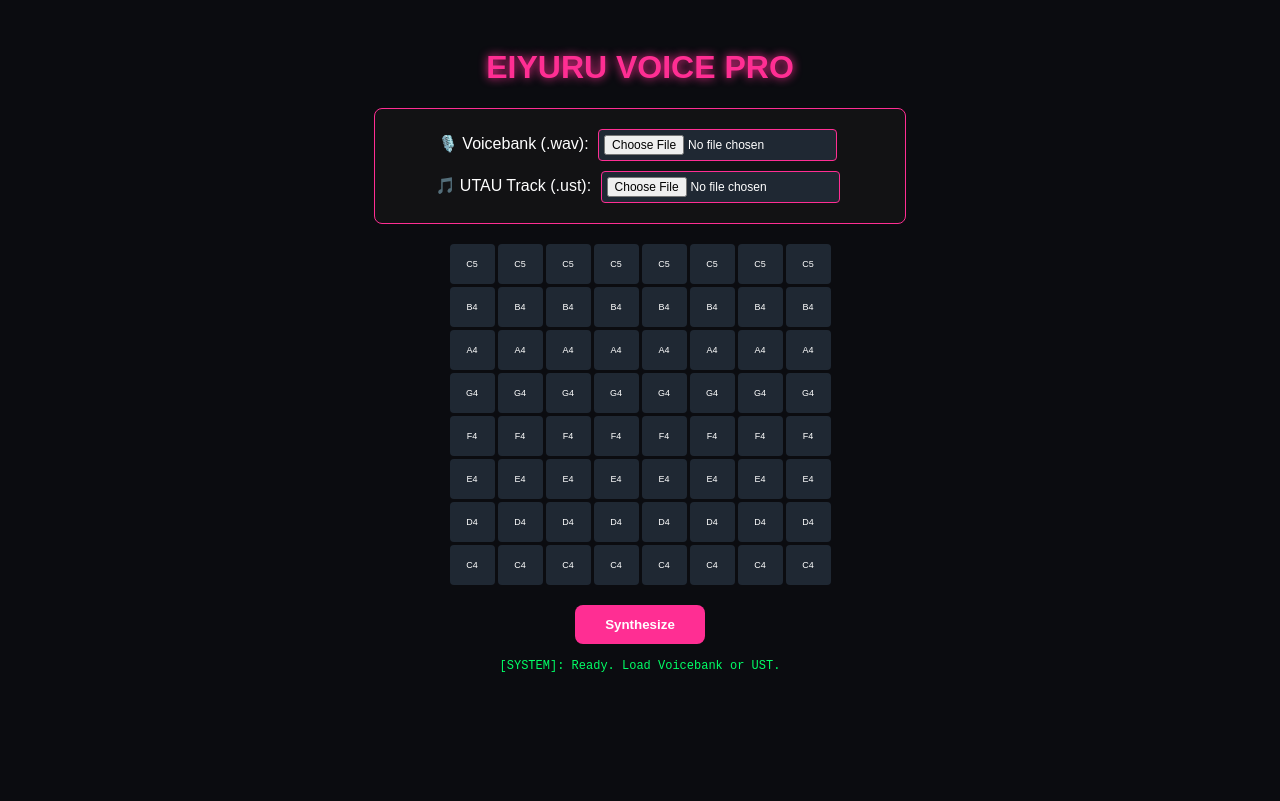
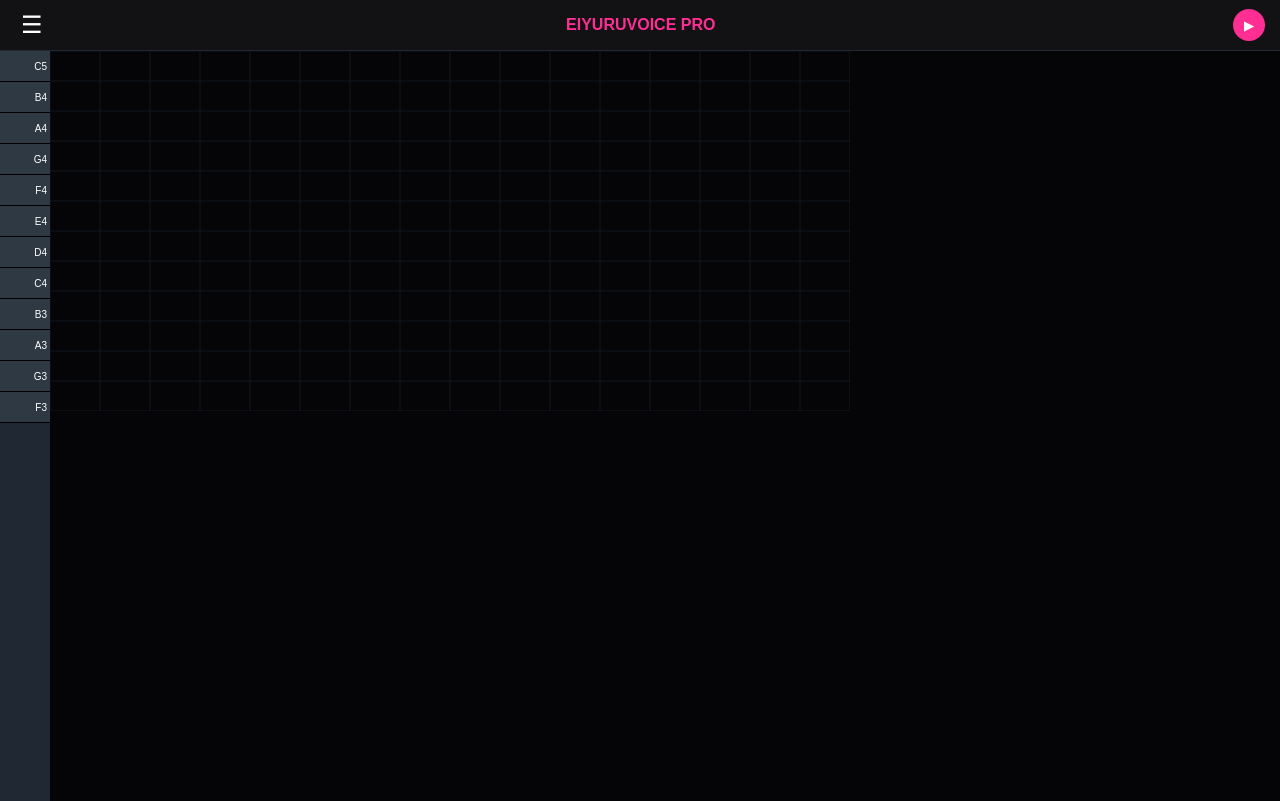
Before and after one commit to vocaloidfan-debug/EiyuruVoice, a plain HTML site: page index.html in a window 1280 px wide. Drawn offline with Linux system fonts and the light colour scheme.

Commit message:
Update index.html for UI and functionality changes
This is a Wip

```diff
--- a/index.html
+++ b/index.html
@@ -1,122 +1,145 @@
 <!DOCTYPE html>
-<html lang="en">
+<html lang="tr">
 <head>
     <meta charset="utf-8" />
-    <title>EiyuruVoice Pro</title>
+    <title>EiyuruVoice Studio</title>
+    <meta name="viewport" content="width=device-width, initial-scale=1.0" />
+    <script src="https://cloudflare.com"></script>
     <style>
-        body { background: #0B0C10; color: #fff; font-family: sans-serif; padding: 20px; text-align: center; }
-        h1 { color: #FF2E93; text-shadow: 0 0 10px #FF2E93; }
-        .panel { background: #121214; border: 1px solid #FF2E93; padding: 15px; border-radius: 8px; max-width: 500px; margin: 0 auto 20px; }
-        input { background: #1F2833; border: 1px solid #FF2E93; color: #fff; padding: 5px; border-radius: 4px; font-size: 12px; margin: 5px; }
-        #grid { display: grid; grid-template-columns: repeat(8, 45px); gap: 3px; justify-content: center; margin: 20px auto; }
-        .cell { width: 45px; height: 40px; background: #1F2833; border-radius: 4px; cursor: pointer; display: flex; flex-direction: column; justify-content: center; align-items: center; font-size: 9px; }
-        .cell.active { background: #FF2E93; box-shadow: 0 0 10px #FF2E93; }
-        .btn { background: #FF2E93; color: #fff; border: none; padding: 12px 30px; font-weight: bold; cursor: pointer; border-radius: 8px; }
-        #log { color: #00FF66; font-family: monospace; margin-top: 15px; font-size: 12px; }
+        :root { --pink: #FF2E93; --panel: #121214; }
+        body { background: #0B0C10; color: #fff; font-family: sans-serif; margin: 0; overflow: hidden; }
+        .top-bar { background: var(--panel); border-bottom: 1px solid #1F2833; height: 50px; display: flex; align-items: center; justify-content: space-between; padding: 0 15px; }
+        .menu-btn { font-size: 24px; color: white; background: none; border: none; cursor: pointer; }
+        .play-btn { background: var(--pink); border: none; color: white; width: 32px; height: 32px; border-radius: 50%; cursor: pointer; }
+        .side-menu { position: fixed; top: 0; left: -260px; width: 250px; height: 100%; background: var(--panel); border-right: 2px solid var(--pink); transition: 0.3s; z-index: 100; padding: 20px; box-sizing: border-box; }
+        .side-menu.open { left: 0; }
+        .option { margin-bottom: 15px; display: flex; flex-direction: column; gap: 5px; font-size: 12px; }
+        input[type="file"] { background: #1F2833; border: 1px solid #1F2833; color: white; padding: 5px; border-radius: 4px; }
+        .editor { display: flex; height: calc(100vh - 50px); }
+        .piano { width: 50px; background: #1F2833; display: flex; flex-direction: column; }
+        .key { height: 30px; border-bottom: 1px solid #000; font-size: 10px; display: flex; align-items: center; justify-content: flex-end; padding-right: 3px; background: #2E3944; }
+        .black { background: #0B0C10; border-left: 3px solid var(--pink); color: #888; }
+        .grid { flex-grow: 1; overflow: auto; background: #050507; }
+        canvas { display: block; cursor: crosshair; }
     </style>
 </head>
 <body>
 
-    <h1>EIYURU VOICE PRO</h1>
-
-    <div class="panel">
-        <label>🎙️ Voicebank (.wav):</label> <input type="file" accept="audio/wav" onchange="loadVB(event)" /><br>
-        <label>🎵 UTAU Track (.ust):</label> <input type="file" accept=".ust" onchange="loadUST(event)" />
+    <div class="top-bar">
+        <button class="menu-btn" onclick="toggleMenu()">☰</button>
+        <b style="color: var(--pink);">EIYURUVOICE PRO</b>
+        <button class="play-btn" onclick="play()">▶</button>
     </div>
 
-    <div id="grid"></div>
-    <button class="btn" onclick="play()">Synthesize</button>
-    <div id="log">[SYSTEM]: Ready. Load Voicebank or UST.</div>
+    <div class="side-menu" id="menu">
+        <h3 style="color: var(--pink); margin-top:0;">🎛️ Seçenekler</h3>
+        <div class="option"><label>🎙️ Voicebank (.zip):</label><input type="file" accept=".zip" onchange="loadZip(event)" /></div>
+        <div class="option"><label>🎵 UTAU Projesi (.ust):</label><input type="file" accept=".ust" onchange="loadUST(event)" /></div>
+        <div class="option"><label>🎼 Altyapı Müziği (Audio):</label><input type="file" accept="audio/*" onchange="loadBG(event)" /></div>
+        <button class="menu-btn" style="font-size:16px; color:var(--pink);" onclick="toggleMenu()">✕ Kapat</button>
+    </div>
+
+    <div class="editor">
+        <div class="piano" id="piano"></div>
+        <div class="grid"><canvas id="canvas" width="800" height="360"></canvas></div>
+    </div>
 
 <script>
-    const notes = ["C5", "B4", "A4", "G4", "F4", "E4", "D4", "C4"];
-    const freqs = [523.25, 493.88, 440.00, 392.00, 349.23, 329.63, 293.66, 261.63];
-    const grid = document.getElementById('grid');
-    const log = document.getElementById('log');
-    let vbBuffer = null, audioCtx = null, matrix = Array(8).fill().map(() => Array(8).fill(null));
+    const notes = ["C5", "B4", "A4", "G4", "F4", "E4", "D4", "C4", "B3", "A3", "G3", "F3"];
+    const freqs = [523.25, 493.88, 440.00, 392.00, 349.23, 329.63, 293.66, 261.63, 246.94, 220.00, 196.00, 174.61];
+    const canvas = document.getElementById('canvas'), ctx = canvas.getContext('2d');
+    let matrix = Array(12).fill().map(() => Array(16).fill(null)), samples = {}, bgBuffer = null, audioCtx = null;
 
-    function createGrid() {
-        grid.innerHTML = '';
-        for (let r = 0; r < 8; r++) {
-            for (let c = 0; c < 8; c++) {
-                const cell = document.createElement('div');
-                cell.className = 'cell';
-                cell.innerHTML = `<span>${notes[r]}</span><b id="l-${r}-${c}"></b>`;
-                cell.onclick = () => {
-                    if (matrix[r][c]) {
-                        matrix[r][c] = null; cell.classList.remove('active'); document.getElementById(`l-${r}-${c}`).innerText = '';
-                    } else {
-                        const lyr = prompt("Lyric:", "a") || "a";
-                        matrix[r][c] = { lyric: lyr, freq: freqs[r] }; cell.classList.add('active'); document.getElementById(`l-${r}-${c}`).innerText = lyr;
-                    }
-                };
-                grid.appendChild(cell);
+    notes.forEach(n => {
+        const k = document.createElement('div');
+        k.className = `key ${n.includes('#') ? 'black' : ''}`; k.innerText = n;
+        document.getElementById('piano').appendChild(k);
+    });
+
+    function toggleMenu() { document.getElementById('menu').classList.toggle('open'); }
+
+    function draw() {
+        ctx.clearRect(0, 0, canvas.width, canvas.height);
+        for (let r = 0; r < 12; r++) {
+            for (let c = 0; c < 16; c++) {
+                if (matrix[r][c]) {
+                    ctx.fillStyle = '#FF2E93'; ctx.beginPath(); ctx.roundRect(c * 50 + 2, r * 30 + 2, 46, 26, 6); ctx.fill();
+                    ctx.fillStyle = '#FFF'; ctx.font = 'bold 10px sans-serif'; ctx.textAlign = 'center';
+                    ctx.fillText(matrix[r][c].lyric, c * 50 + 25, r * 30 + 17);
+                }
             }
         }
+        ctx.strokeStyle = '#1F2833'; ctx.lineWidth = 0.5;
+        for (let i = 0; i <= 12; i++) { ctx.beginPath(); ctx.moveTo(0, i * 30); ctx.lineTo(canvas.width, i * 30); ctx.stroke(); }
+        for (let j = 0; j <= 16; j++) { ctx.beginPath(); ctx.moveTo(j * 50, 0); ctx.lineTo(j * 50, canvas.height); ctx.stroke(); }
     }
 
-    function loadVB(e) {
+    canvas.addEventListener('click', (e) => {
+        const rect = canvas.getBoundingClientRect();
+        const c = Math.floor((e.clientX - rect.left) / 50), r = Math.floor((e.clientY - rect.top) / 30);
+        if (r >= 0 && r < 12 && c >= 0 && c < 16) {
+            matrix[r][c] = matrix[r][c] ? null : { lyric: prompt("Söz:", "a") || "a", freq: freqs[r] };
+            draw();
+        }
+    });
+
+    async function loadZip(e) {
         if (!e.target.files[0]) return;
-        audioCtx = new (window.AudioContext || window.webkitAudioContext)();
-        const reader = new FileReader();
-        reader.onload = (evt) => {
-            audioCtx.decodeAudioData(evt.target.result, b => { vbBuffer = b; log.innerText = "[VOICEBANK]: Loaded!"; });
-        };
-        reader.readAsArrayBuffer(e.target.files[0]);
+        const zip = await JSZip.loadAsync(e.target.files[0]); samples = {};
+        for (let f in zip.files) {
+            if (f.endsWith('.wav')) {
+                samples[f.split('/').pop().replace('.wav', '').toLowerCase()] = await zip.files[f].async("arraybuffer");
+            }
+        }
+        toggleMenu();
     }
 
     function loadUST(e) {
         if (!e.target.files[0]) return;
         const reader = new FileReader();
         reader.onload = (evt) => {
-            matrix = Array(8).fill().map(() => Array(8).fill(null)); createGrid();
-            let col = 0;
+            matrix = Array(12).fill().map(() => Array(16).fill(null)); let col = 0;
             evt.target.result.split(/\[#\d+\]/).forEach(sec => {
-                if (!sec.includes("NoteNum") || col >= 8) return;
-                const noteNum = parseInt(sec.match(/NoteNum=(\d+)/)?.[1] || 60);
-                const lyr = sec.match(/Lyric=([^\r\n]+)/)?.[1] || "a";
-                const f = 440 * Math.pow(2, (noteNum - 69) / 12);
-                let row = freqs.reduce((best, cur, idx) => Math.abs(cur - f) < Math.abs(freqs[best] - f) ? idx : best, 0);
-                matrix[row][col] = { lyric: lyr, freq: f };
-                const cView = grid.children[(row * 8) + col];
-                if (cView) { cView.classList.add('active'); document.getElementById(`l-${row}-${col}`).innerText = lyr; }
-                col++;
+                if (!sec.includes("NoteNum") || col >= 16) return;
+                const num = parseInt(sec.match(/NoteNum=(\d+)/)?.[1] || 60), lyr = sec.match(/Lyric=([^\r\n]+)/)?.[1] || "a";
+                const f = 440 * Math.pow(2, (num - 69) / 12);
+                let row = freqs.reduce((b, cur, idx) => Math.abs(cur - f) < Math.abs(freqs[b] - f) ? idx : b, 0);
+                matrix[row][col] = { lyric: lyr, freq: f }; col++;
             });
-            log.innerText = `[UST]: Loaded ${col} notes.`;
+            draw(); toggleMenu();
         };
         reader.readAsText(e.target.files[0], "ISO-8859-1");
     }
 
-    function play() {
+    function loadBG(e) {
+        if (!e.target.files[0]) return;
+        const reader = new FileReader();
+        reader.onload = async (evt) => {
+            audioCtx = new (window.AudioContext || window.webkitAudioContext)();
+            bgBuffer = await audioCtx.decodeAudioData(evt.target.result); toggleMenu();
+        };
+        reader.readAsArrayBuffer(e.target.files[0]);
+    }
+
+    async function play() {
         if (!audioCtx) audioCtx = new (window.AudioContext || window.webkitAudioContext)();
-        let hasNotes = false;
-        for (let r = 0; r < 8; r++) {
-            for (let c = 0; c < 8; c++) {
+        if (bgBuffer) { const s = audioCtx.createBufferSource(); s.buffer = bgBuffer; s.connect(audioCtx.destination); s.start(0); }
+        for (let r = 0; r < 12; r++) {
+            for (let c = 0; c < 16; c++) {
                 if (!matrix[r][c]) continue;
-                hasNotes = true;
-                const start = audioCtx.currentTime + (c * 0.35);
-                const gain = audioCtx.createGain();
-                gain.gain.setValueAtTime(0, start);
-                gain.gain.linearRampToValueAtTime(vbBuffer ? 0.5 : 0.2, start + 0.03);
-                gain.gain.linearRampToValueAtTime(0, start + 0.35);
-
-                if (vbBuffer) {
-                    const src = audioCtx.createBufferSource();
-                    src.buffer = vbBuffer;
-                    src.playbackRate.value = matrix[r][c].freq / 440.0;
-                    src.connect(gain).connect(audioCtx.destination);
-                    src.start(start); src.stop(start + 0.35);
+                const start = audioCtx.currentTime + (c * 0.35), cell = matrix[r][c], lyr = cell.lyric.toLowerCase();
+                if (samples[lyr]) {
+                    const s = audioCtx.createBufferSource(); s.buffer = await audioCtx.decodeAudioData(samples[lyr].slice(0));
+                    s.playbackRate.value = cell.freq / 440.0; s.connect(audioCtx.destination); s.start(start);
                 } else {
-                    const osc = audioCtx.createOscillator();
-                    osc.type = 'triangle'; osc.frequency.value = matrix[r][c].freq;
-                    osc.connect(gain).connect(audioCtx.destination);
-                    osc.start(start); osc.stop(start + 0.35);
+                    const o = audioCtx.createOscillator(), g = audioCtx.createGain(); o.type = 'triangle'; o.frequency.value = cell.freq;
+                    g.gain.setValueAtTime(0.1, start); g.gain.linearRampToValueAtTime(0, start + 0.35);
+                    o.connect(g).connect(audioCtx.destination); o.start(start); o.stop(start + 0.35);
                 }
             }
         }
-        log.innerText = hasNotes ? "✨ Playing..." : "[WARNING]: Grid is empty!";
     }
-    createGrid();
+    draw();
 </script>
 </body>
 </html>
```
